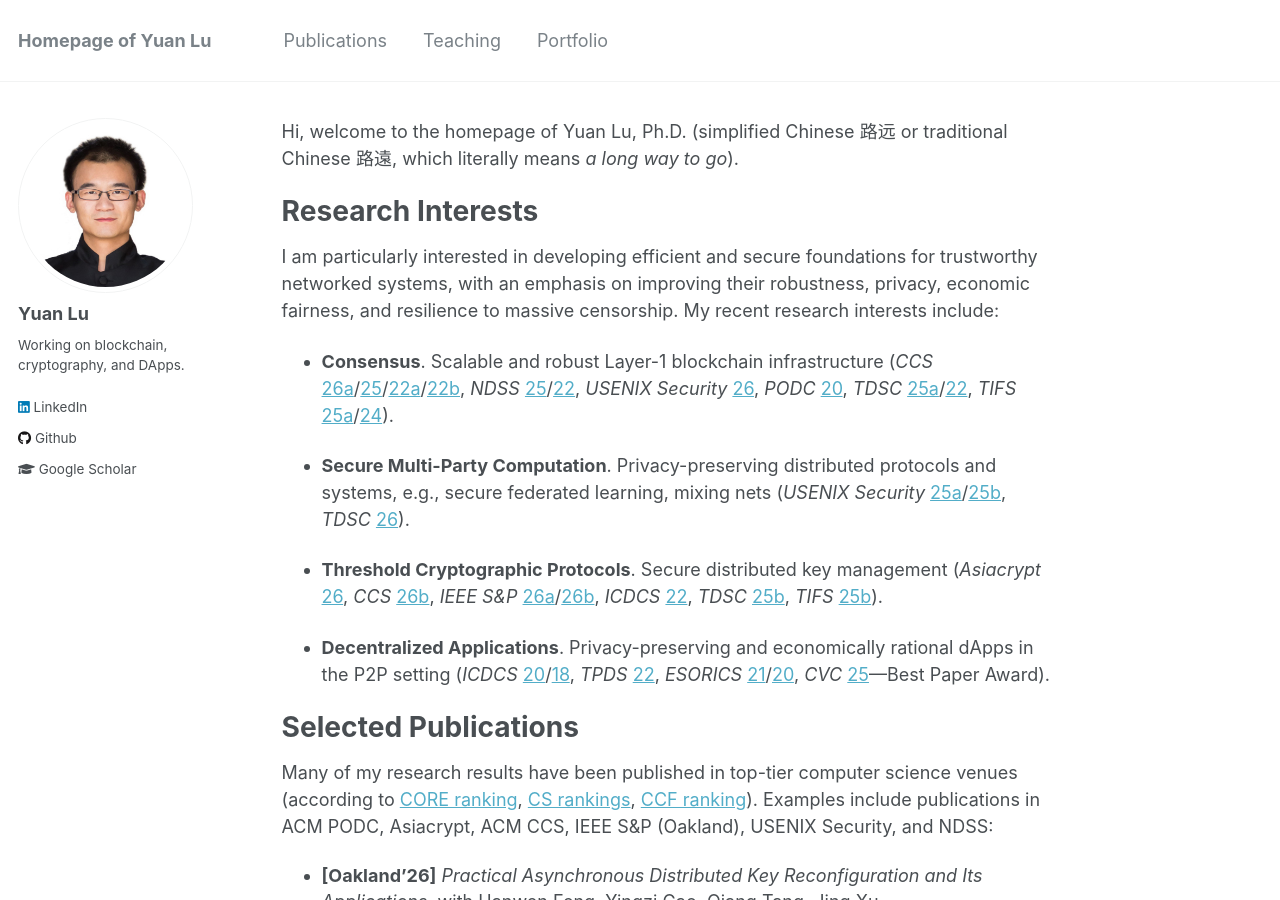
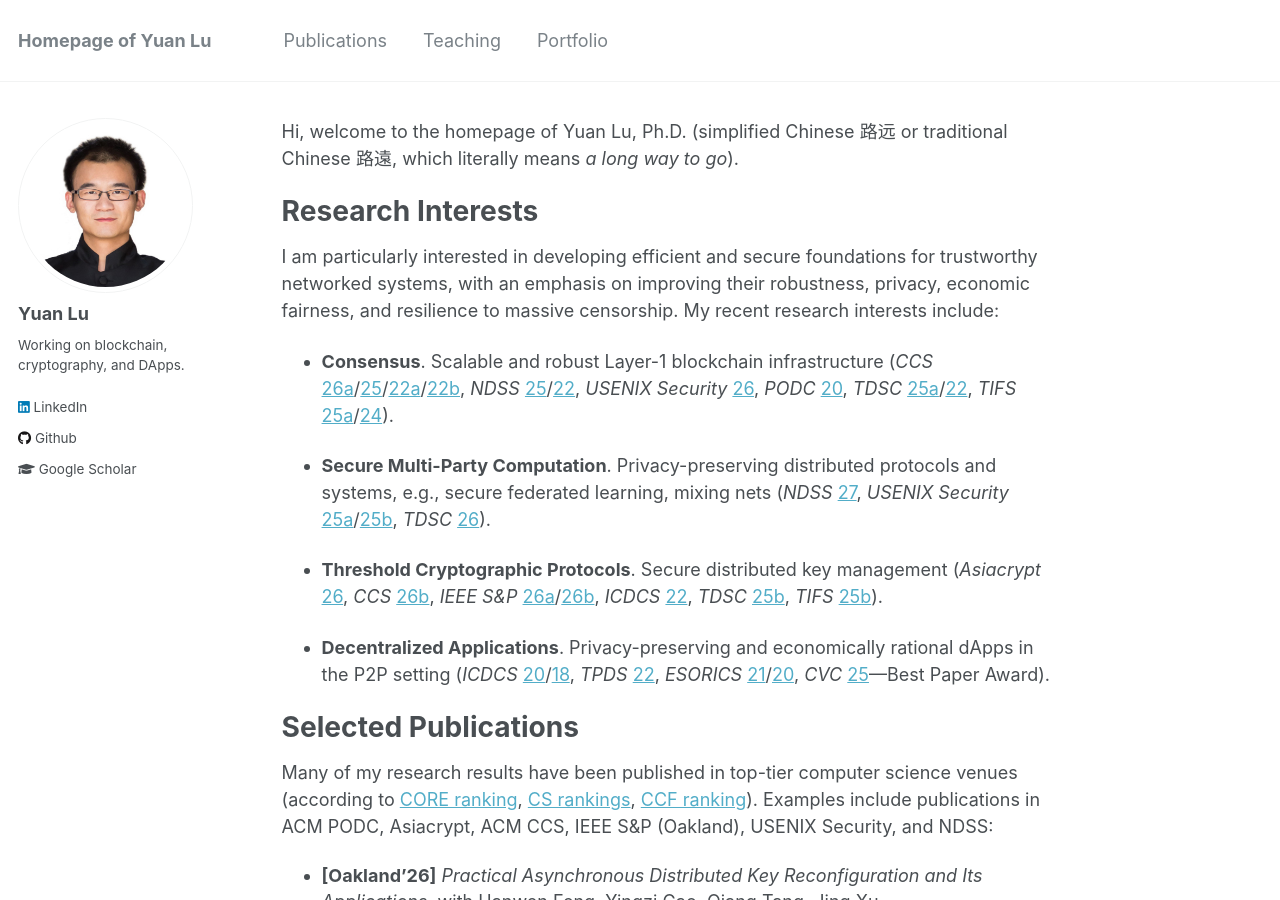
Before and after one commit to yylluu/yylluu.github.io, a Jekyll site: the page built from _pages/about.md, in a window 1280 px wide and 900 px high. Built offline with Jekyll 4.4.1, drawn with Linux system fonts in a browser that asks for light colours.

Commit message:
Update about.md

```diff
--- a/_pages/about.md
+++ b/_pages/about.md
@@ -16,7 +16,7 @@ I am particularly interested in developing efficient and secure foundations for
 
 - **Consensus**. Scalable and robust Layer-1 blockchain infrastructure (*CCS* [26a]()/[25](https://dl.acm.org/doi/abs/10.1145/3719027.3765132)/[22a](https://dl.acm.org/doi/abs/10.1145/3548606.3559346)/[22b](https://dl.acm.org/doi/abs/10.1145/3548606.3559379), *NDSS* [25](https://eprint.iacr.org/2024/206)/[22](https://eprint.iacr.org/2022/27), *USENIX Security* [26](https://www.usenix.org/conference/usenixsecurity26/presentation/liu-yizhong), *PODC* [20](https://dl.acm.org/doi/abs/10.1145/3382734.3405707), *TDSC* [25a](https://ieeexplore.ieee.org/abstract/document/11002681)/[22](https://ieeexplore.ieee.org/abstract/document/9913698), *TIFS* [25a](https://ieeexplore.ieee.org/abstract/document/11014212)/[24](https://ieeexplore.ieee.org/abstract/document/10415090)).
 
-- **Secure Multi-Party Computation**. Privacy-preserving distributed protocols and systems, e.g., secure federated learning, mixing nets (*USENIX Security* [25a](https://www.usenix.org/conference/usenixsecurity25/presentation/su-yuan)/[25b](https://www.usenix.org/conference/usenixsecurity25/presentation/liu-yizhong), *TDSC* [26]()).
+- **Secure Multi-Party Computation**. Privacy-preserving distributed protocols and systems, e.g., secure federated learning, mixing nets (*NDSS* [27](), *USENIX Security* [25a](https://www.usenix.org/conference/usenixsecurity25/presentation/su-yuan)/[25b](https://www.usenix.org/conference/usenixsecurity25/presentation/liu-yizhong), *TDSC* [26]()).
 
 - **Threshold Cryptographic Protocols**. Secure distributed key management (*Asiacrypt* [26](), *CCS* [26b](), *IEEE S&P* [26a](https://eprint.iacr.org/2025/149)/[26b](https://eprint.iacr.org/2025/1516), *ICDCS* [22](https://ieeexplore.ieee.org/abstract/document/9912190), *TDSC* [25b](https://ieeexplore.ieee.org/abstract/document/10807394), *TIFS* [25b](https://ieeexplore.ieee.org/abstract/document/11153573)).
 
```
